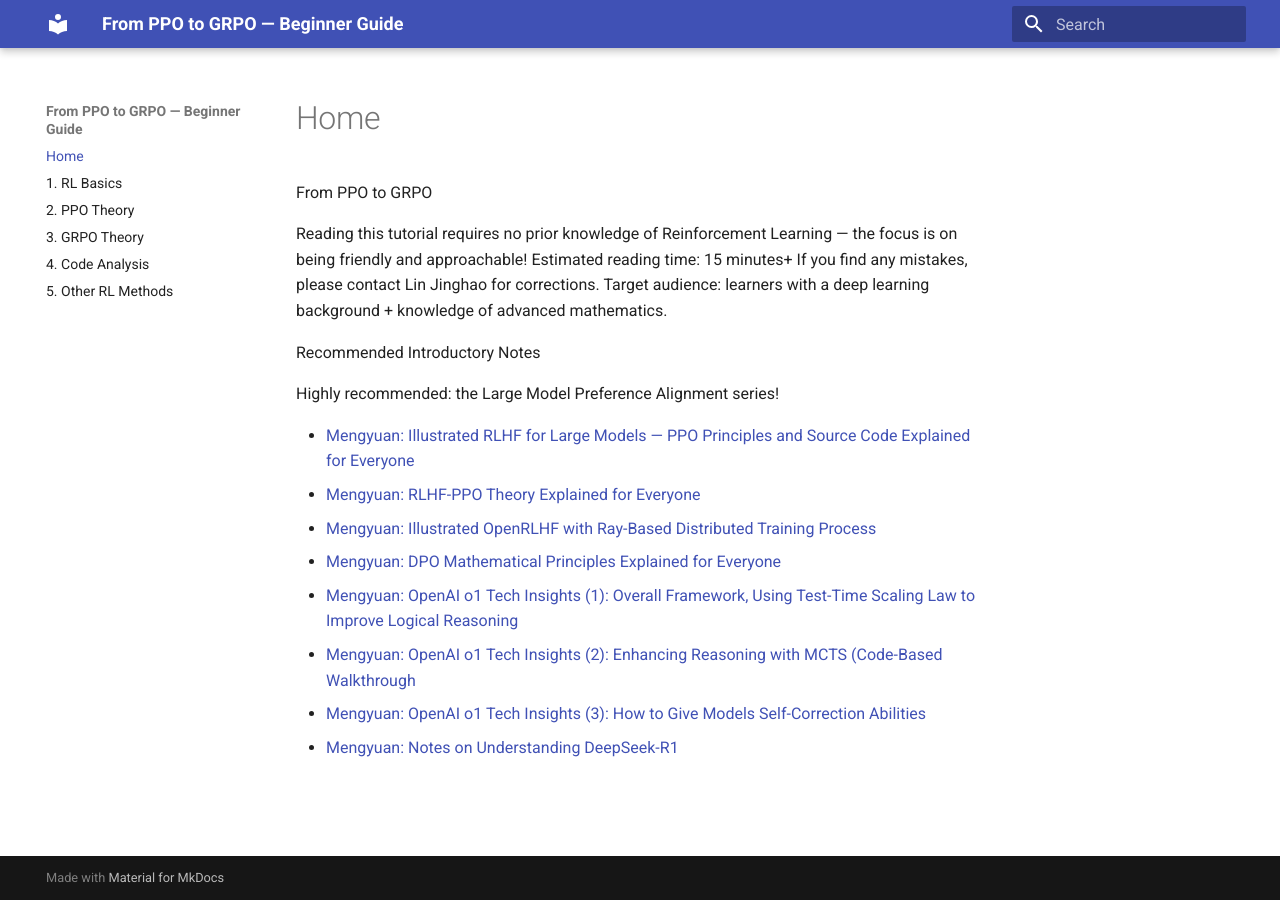
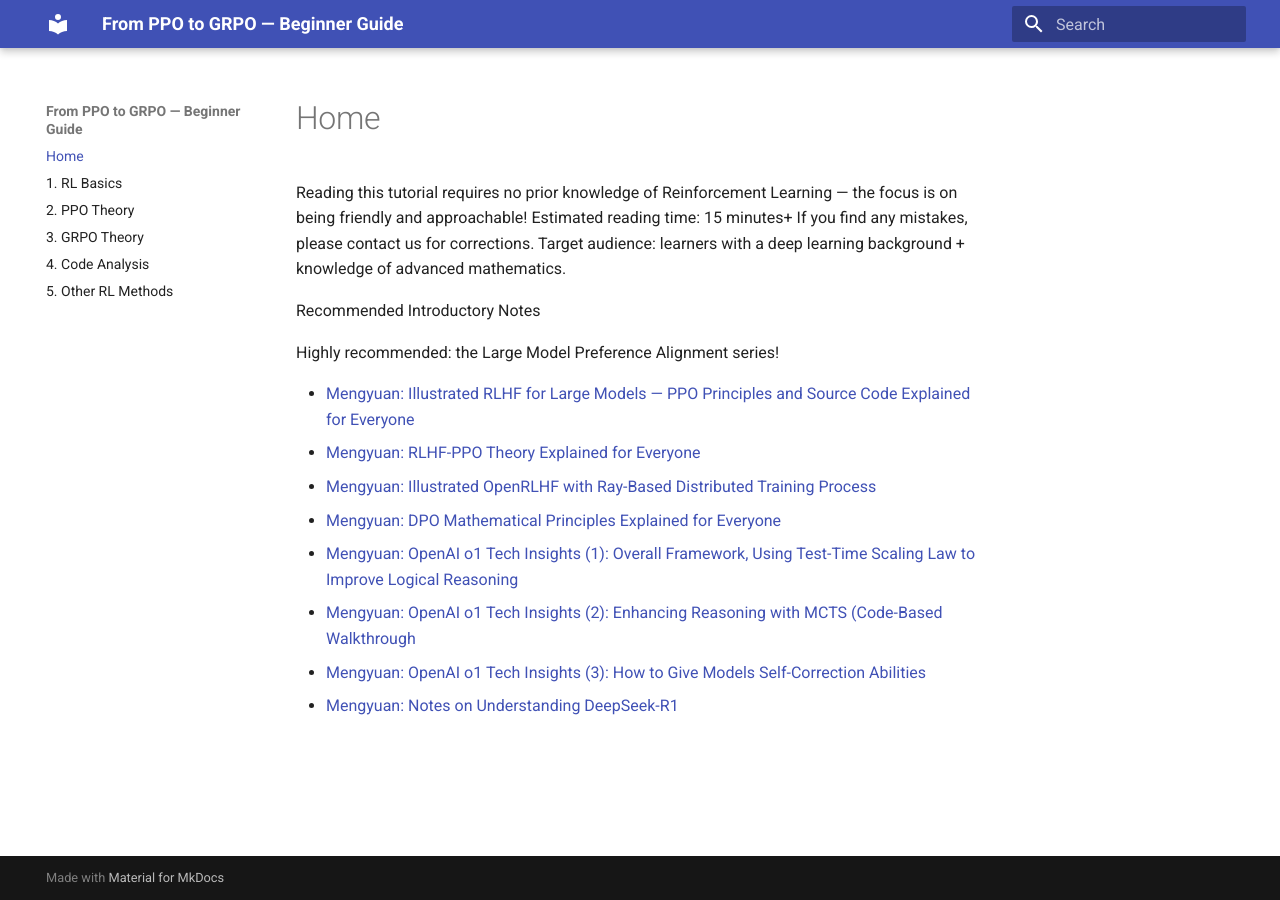
Before and after one commit to Nidhogg32/From-PPO-to-GRPO-Beginner-Tutorial, an MkDocs documentation site: the page built from docs/index.md, in a window 1280 px wide. Built offline with MkDocs 1.6.1 and Material for MkDocs 9.7.7, drawn with Linux system fonts in a browser that asks for light colours.

Commit message:
Update index.md

```diff
--- a/docs/index.md
+++ b/docs/index.md
@@ -1,8 +1,6 @@
-From PPO to GRPO
-
 Reading this tutorial requires no prior knowledge of Reinforcement Learning — the focus is on being friendly and approachable!
 Estimated reading time: 15 minutes+
-If you find any mistakes, please contact Lin Jinghao for corrections.
+If you find any mistakes, please contact us for corrections.
 Target audience: learners with a deep learning background + knowledge of advanced mathematics.
 
 Recommended Introductory Notes
```
